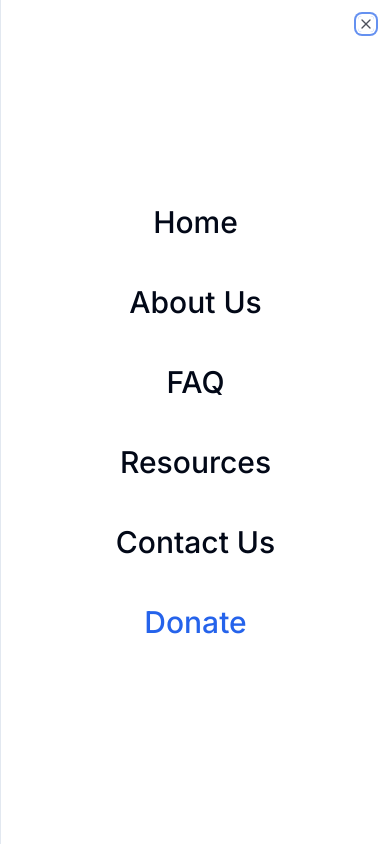
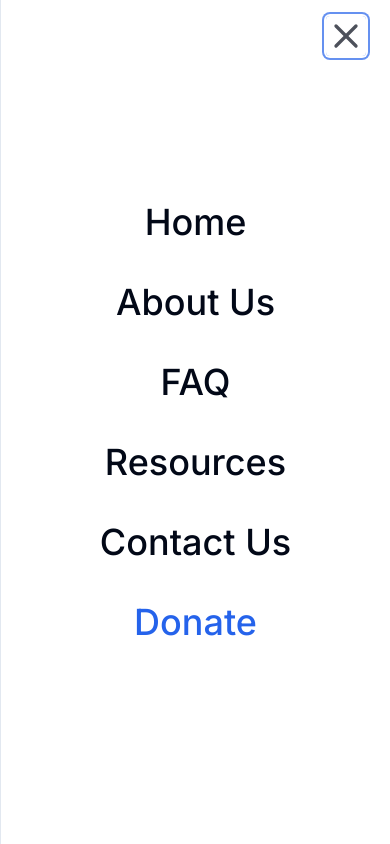
Before and after one commit to meme8383/deaf-i, a Next.js app: page / in a window 390 px wide. Both pictures are taken after a click on the button 342 px from the left and 32 px from the top of the page. Shown: the top 844 px of the page. Built offline with nearby package versions, Linux system fonts and the light colour scheme.

Commit message:
Mobile nav tweaks

```diff
--- a/src/components/MobileNav.tsx
+++ b/src/components/MobileNav.tsx
@@ -1,17 +1,51 @@
 import React from 'react';
-import {
-  Sheet,
-  SheetContent,
-  SheetDescription,
-  SheetHeader,
-  SheetTitle,
-  SheetTrigger,
-} from './ui/sheet';
+import { Sheet, SheetContent, SheetTrigger } from './ui/sheet';
 import { Menu } from 'lucide-react';
-import NavItem from './NavItem';
 import { buttonVariants } from './ui/button';
 import Link from 'next/link';
 import { cn } from '@/lib/utils';
+
+const navItems = [
+  {
+    name: 'Home',
+    href: '/',
+  },
+  {
+    name: 'About Us',
+    href: '/about',
+  },
+  {
+    name: 'FAQ',
+    href: '/faq',
+  },
+  {
+    name: 'Resources',
+    href: '/resources',
+  },
+  {
+    name: 'Contact Us',
+    href: '/contact',
+  },
+];
+
+const MobileNavItem = ({ name, href }: { name: string; href: string }) => {
+  return (
+    <SheetTrigger asChild>
+      <Link
+        href={href}
+        className={cn(
+          buttonVariants({
+            variant: 'link',
+            className: 'w-full text-4xl',
+          }),
+          'text-foreground'
+        )}
+      >
+        {name}
+      </Link>
+    </SheetTrigger>
+  );
+};
 
 const MobileNav = () => {
   return (
@@ -24,83 +58,16 @@
       </SheetTrigger>
       <SheetContent className='flex w-full flex-col sm:max-w-lg'>
         <div className='flex h-full flex-col items-center justify-center space-y-10'>
-          <SheetTrigger asChild>
-            <Link
-              href='/'
-              className={cn(
-                buttonVariants({
-                  variant: 'link',
-                  className: 'w-full text-3xl',
-                }),
-                'text-foreground'
-              )}
-            >
-              Home
-            </Link>
-          </SheetTrigger>
-          <SheetTrigger asChild>
-            <Link
-              href='/about'
-              className={cn(
-                buttonVariants({
-                  variant: 'link',
-                  className: 'w-full text-3xl',
-                }),
-                'text-foreground'
-              )}
-            >
-              About Us
-            </Link>
-          </SheetTrigger>
-          <SheetTrigger asChild>
-            <Link
-              href='/faq'
-              className={cn(
-                buttonVariants({
-                  variant: 'link',
-                  className: 'w-full text-3xl',
-                }),
-                'text-foreground'
-              )}
-            >
-              FAQ
-            </Link>
-          </SheetTrigger>
-          <SheetTrigger asChild>
-            <Link
-              href='/resources'
-              className={cn(
-                buttonVariants({
-                  variant: 'link',
-                  className: 'w-full text-3xl',
-                }),
-                'text-foreground'
-              )}
-            >
-              Resources
-            </Link>
-          </SheetTrigger>
-          <SheetTrigger asChild>
-            <Link
-              href='/contact'
-              className={cn(
-                buttonVariants({
-                  variant: 'link',
-                  className: 'w-full text-3xl',
-                }),
-                'text-foreground'
-              )}
-            >
-              Contact Us
-            </Link>
-          </SheetTrigger>
+          {navItems.map((item) => (
+            <MobileNavItem key={item.name} name={item.name} href={item.href} />
+          ))}
           <SheetTrigger asChild>
             <Link
               href='/donate'
               className={cn(
                 buttonVariants({
                   variant: 'link',
-                  className: 'w-full text-3xl',
+                  className: 'w-full text-4xl',
                 }),
                 'text-primary'
               )}
--- a/src/components/ui/sheet.tsx
+++ b/src/components/ui/sheet.tsx
@@ -65,8 +65,8 @@
       {...props}
     >
       {children}
-      <SheetPrimitive.Close className='absolute right-4 top-4 rounded-sm opacity-70 ring-offset-background transition-opacity hover:opacity-100 focus:outline-none focus:ring-2 focus:ring-ring focus:ring-offset-2 disabled:pointer-events-none data-[state=open]:bg-secondary'>
-        <X className='h-4 w-4' />
+      <SheetPrimitive.Close className='absolute right-6 top-4 rounded-sm opacity-70 ring-offset-background transition-opacity hover:opacity-100 focus:outline-none focus:ring-2 focus:ring-ring focus:ring-offset-2 disabled:pointer-events-none data-[state=open]:bg-secondary'>
+        <X className='h-10 w-10' />
         <span className='sr-only'>Close</span>
       </SheetPrimitive.Close>
     </SheetPrimitive.Content>
```
